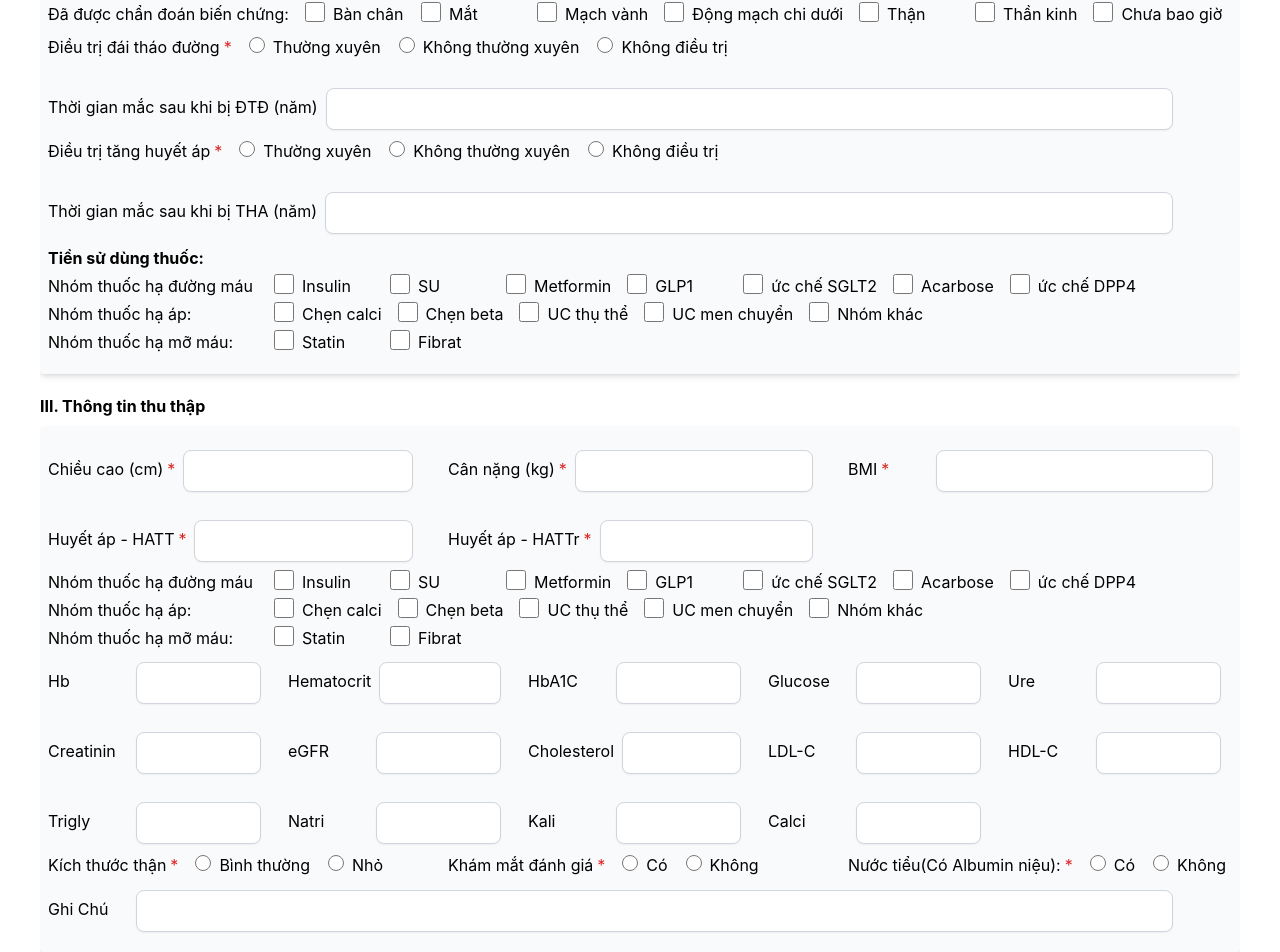
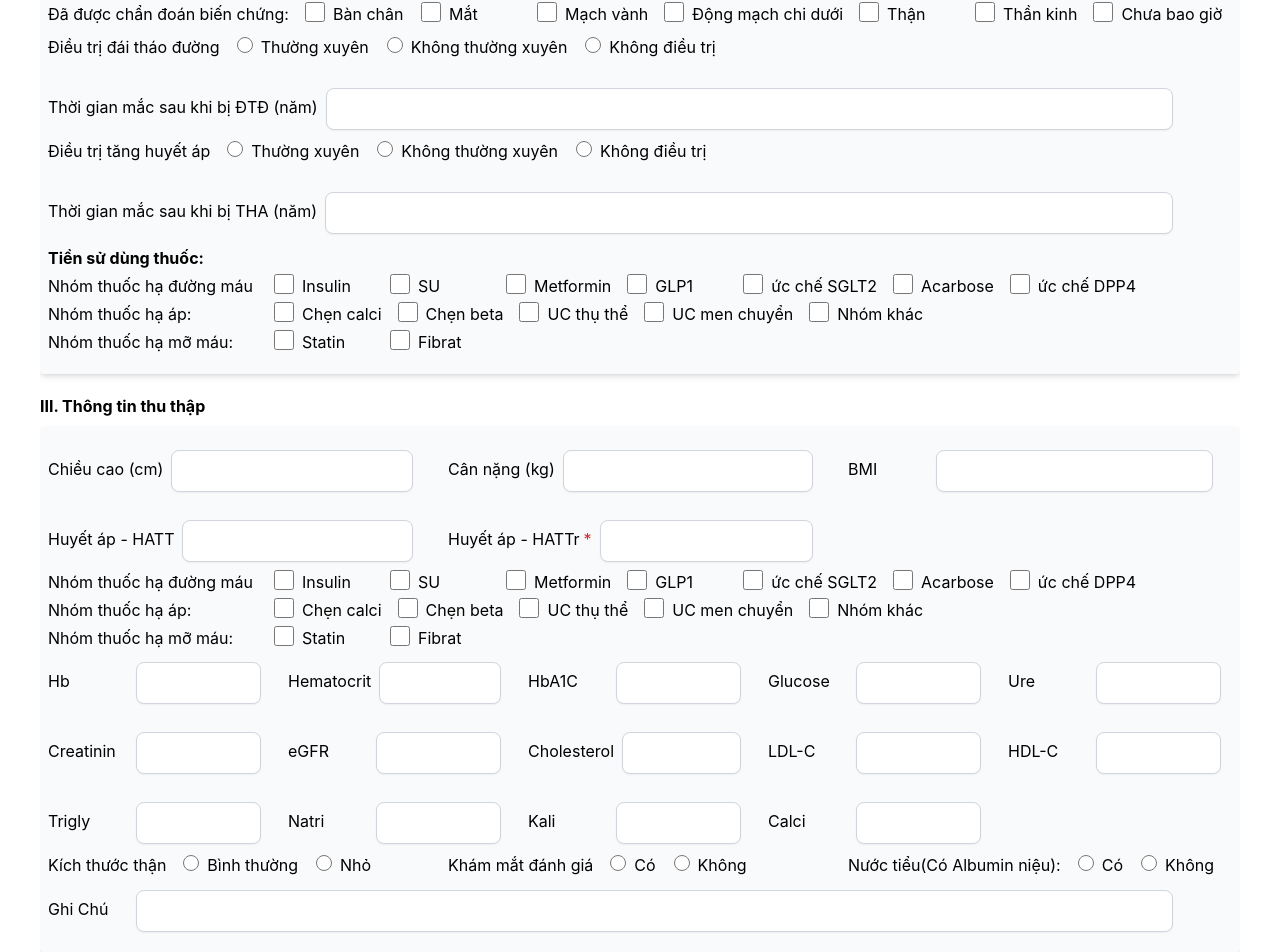
Before and after one commit to UreMine02/108-app-FE, a React (Create React App) app: page / in a window 1280 px wide. Shown: the part 536-1488 px from the top of the page. Built offline with nearby package versions, Linux system fonts and the light colour scheme.

Commit message:
fix required

```diff
--- a/src/components/Form/Form.jsx
+++ b/src/components/Form/Form.jsx
@@ -18,17 +18,7 @@ const Schema = yup.object().shape({
   tanSuatKham: yup.string().required("Trường bắt buộc"),
   tienSuBoMe: yup.string().required("Trường bắt buộc"),
   tienSuAnhChi: yup.string().required("Trường bắt buộc"),
-  sieuAm: yup.string().required("Trường bắt buộc"),
-  khamMat: yup.string().required("Trường bắt buộc"),
-  chieuCao: yup.number().required("Trường bắt buộc"),
-  canNang: yup.number().required("Trường bắt buộc"),
-  BMI: yup.number().required("Trường bắt buộc"),
-  HATT: yup.string().required("Trường bắt buộc"),
-  HATTr: yup.string().required("Trường bắt buộc"),
-  nuoctieu_albumin: yup.string().required("Trường bắt buộc"),
   maBenhNhan: yup.string().required("Trường bắt buộc"),
-  dieuTriDTD: yup.string().required("Trường bắt buộc"),
-  dieuTriTHA: yup.string().required("Trường bắt buộc"),
   thoiGianPhatHien: yup.string().required("Trường bắt buộc"),
   ngayKhamBenh: yup.string().required("Trường bắt buộc"),
 });
@@ -331,7 +321,7 @@ function Form() {
                   field.onChange(e);
                 }}
                 label="Điều trị đái tháo đường"
-                required={true}
+                required={false}
                 helperText={errors?.dieuTriDTD?.message}
               />
             )}
@@ -358,7 +348,7 @@ function Form() {
                   field.onChange(e);
                 }}
                 label="Điều trị tăng huyết áp"
-                required={true}
+                required={false}
                 helperText={errors?.dieuTriTHA?.message}
               />
             )}
@@ -441,7 +431,7 @@ function Form() {
                 helperText={errors?.chieuCao?.message}
                 onChange={e => field.onChange(e.target.value)}
                 type="number"
-                required={true}
+                required={false}
               />
             )}
           />
@@ -452,7 +442,7 @@ function Form() {
                 helperText={errors?.canNang?.message}
                 onChange={e => field.onChange(e.target.value)}
                 type="number"
-                required={true}
+                required={false}
               />
             )}
           />
@@ -463,7 +453,7 @@ function Form() {
                 helperText={errors?.BMI?.message}
                 onChange={e => field.onChange(e.target.value)}
                 type="number"
-                required={true}
+                required={false}
               />
             )}
           />
@@ -474,7 +464,7 @@ function Form() {
                 onChange={e => field.onChange(e.target.value)}
                 type="number"
                 helperText={errors?.HATT?.message}
-                required={true}
+                required={false}
               />
             )}
           />
@@ -484,7 +474,7 @@ function Form() {
                 value={field.value}
                 onChange={e => field.onChange(e.target.value)}
                 type="number"
-                required={true}
+                required={field}
                 helperText={errors?.HATTr?.message}
               />
             )}
@@ -714,7 +704,7 @@ function Form() {
                 }}
                 label="Kích thước thận"
                 helperText={errors?.sieuAm?.message}
-                required={true}
+                required={false}
               />
             )}
           />
@@ -728,7 +718,7 @@ function Form() {
                 }}
                 label="Khám mắt đánh giá"
                 helperText={errors?.khamMat?.message}
-                required={true}
+                required={false}
               />
             )}
           />
@@ -741,7 +731,7 @@ function Form() {
                   field.onChange(e);
                 }}
                 helperText={errors?.nuoctieu_albumin?.message}
-                required={true}
+                required={false}
               />
             )}
           />
```
